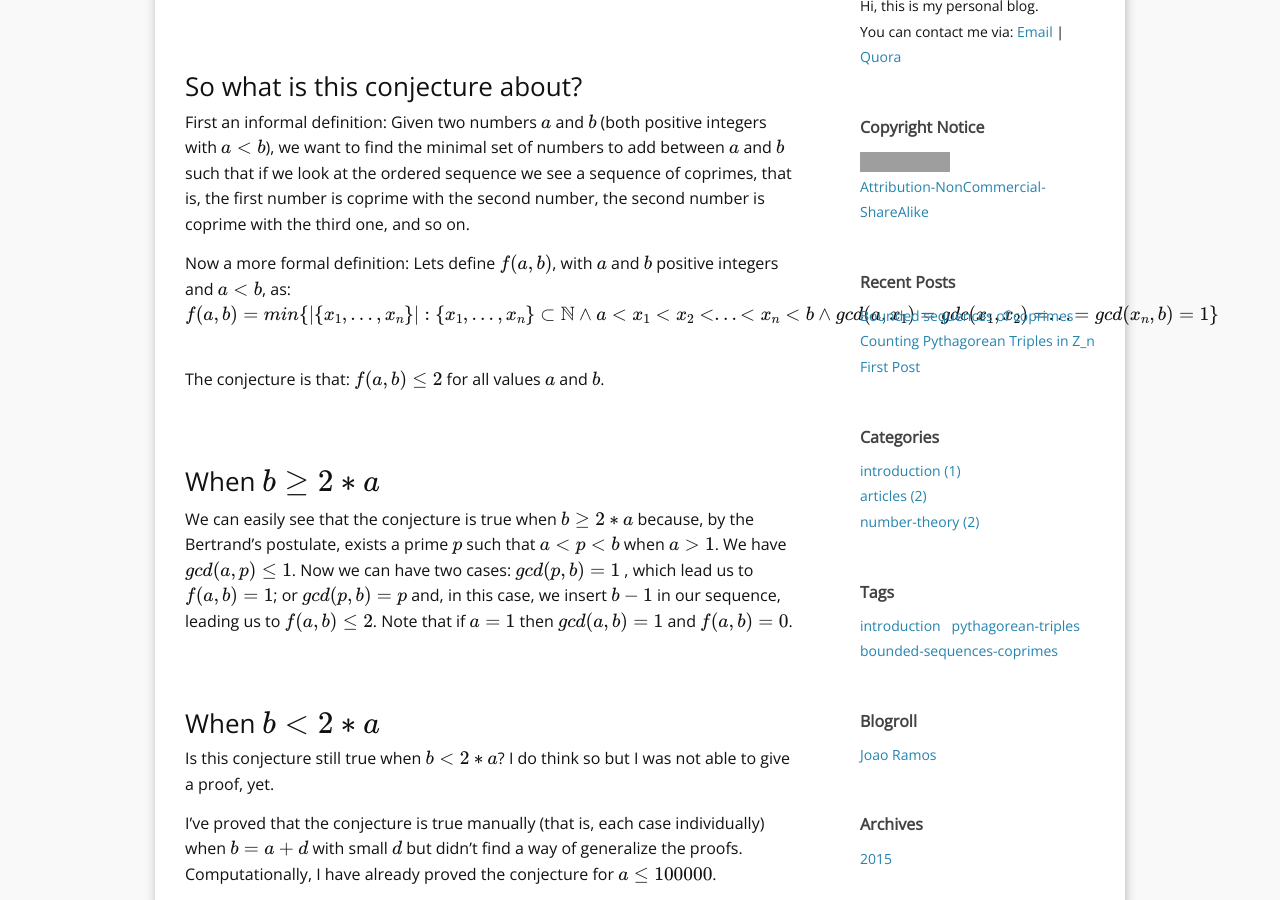
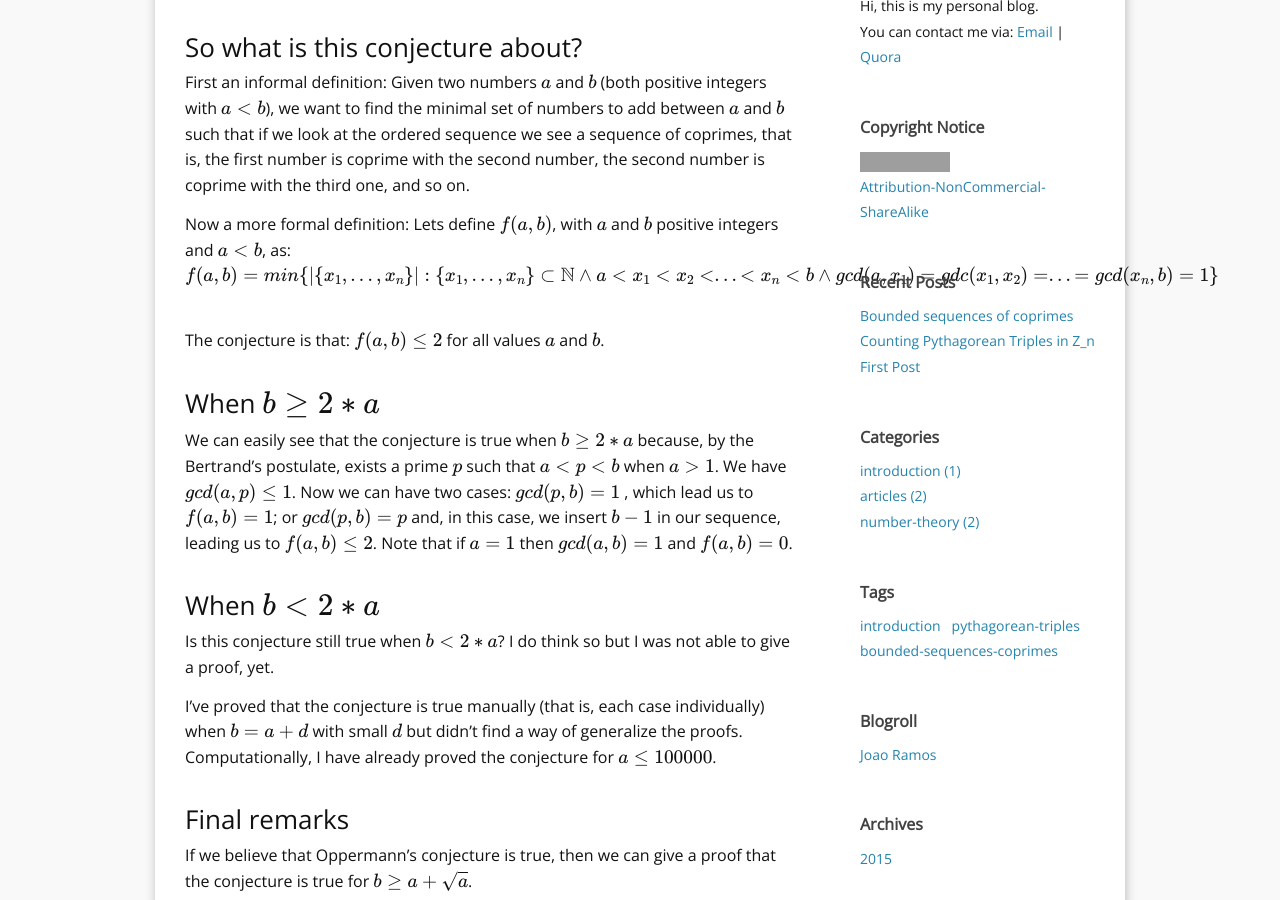
Before and after one commit to JoaoM10/JoaoM10.github.io, a Jekyll site: the page built from _posts/2015-05-25-bounded-sequences-of-coprimes.md, in a window 1280 px wide and 900 px high, scrolled down 403 px. Built offline with Jekyll 4.4.1, drawn with Linux system fonts in a browser that asks for light colours; formulas are drawn with MathJax 3; comment, search, counter and statistics services are not loaded; grey boxes are pictures that could not be loaded.

Commit message:
fix post

```diff
--- a/_posts/2015-05-25-bounded-sequences-of-coprimes.md
+++ b/_posts/2015-05-25-bounded-sequences-of-coprimes.md
@@ -10,11 +10,10 @@
 Today I'm writing about a conjecture I've working in the last months.
 Although I was not able to prove it yet, I will share it here with some
 parts that I've proved and some ideas I've tried.
-
 <br>
 <br>
 
-###So what is this conjecture about?
+### So what is this conjecture about?
 
 First an informal definition: Given two numbers $$a$$ and $$b$$ (both
 positive integers with $$a < b$$), we want to find the minimal set of
@@ -24,16 +23,14 @@
 and so on.
 
 Now a more formal definition: Lets define $$f(a,b)$$, with $$a$$ and $$b$$
-positive integers and $$a < b$$, as:
-<span style="display:inline-block; width: 42px;"></span>
-$$f(a,b) = min \{ |\{x_1, ..., x_n\}| : \\ \{x_1, ..., x_n\} \subset \mathbb{N} \wedge \\ a < x_1 < x_2 < ... < x_n < b \wedge \\ gcd(a, x_1) = gdc(x_1, x_2) = ... = gcd(x_n, b) = 1 \}$$<br>
+positive integers and $$a < b$$, as:<br>
+$$f(a,b) = min \{ |\{x_1, ..., x_n\}| : \{x_1, ..., x_n\} \subset \mathbb{N} \wedge \\ a < x_1 < x_2 < ... < x_n < b \wedge  gcd(a, x_1) = gdc(x_1, x_2) = ... = gcd(x_n, b) = 1 \}$$<br>
 
 The conjecture is that: $$f(a,b) \leq 2$$ for all values $$a$$ and $$b$$.
-
 <br>
 <br>
 
-###When $$b \geq 2*a$$
+### When $$b \geq 2*a$$
 
 We can easily see that the conjecture is true when $$b \geq 2*a$$ because,
 by the Bertrand's postulate, exists a prime $$p$$ such that $$a < p < b$$
@@ -41,11 +38,10 @@
 , which lead us to $$f(a,b) = 1$$; or $$gcd(p,b) = p$$ and, in this case, we
 insert $$b - 1$$ in our sequence, leading us to $$f(a,b) \leq 2$$. Note that
 if $$a = 1$$ then $$gcd(a,b) = 1$$ and $$f(a,b) = 0$$.
-
 <br>
 <br>
 
-###When $$b < 2*a$$
+### When $$b < 2*a$$
 
 Is this conjecture still true when $$b < 2*a$$? I do think so but I was not
 able to give a proof, yet.
@@ -53,11 +49,10 @@
 I've proved that the conjecture is true manually (that is, each case individually)
 when $$b = a + d$$ with small $$d$$ but didn't find a way of generalize the proofs.
 Computationally, I have already proved the conjecture for $$a \leq 100 000$$.
-
 <br>
 <br>
 
-###Final remarks
+### Final remarks
 
 If we believe that Oppermann's conjecture is true, then we can give a proof that
 the conjecture is true for $$b \geq a + \sqrt{a}$$.
```
